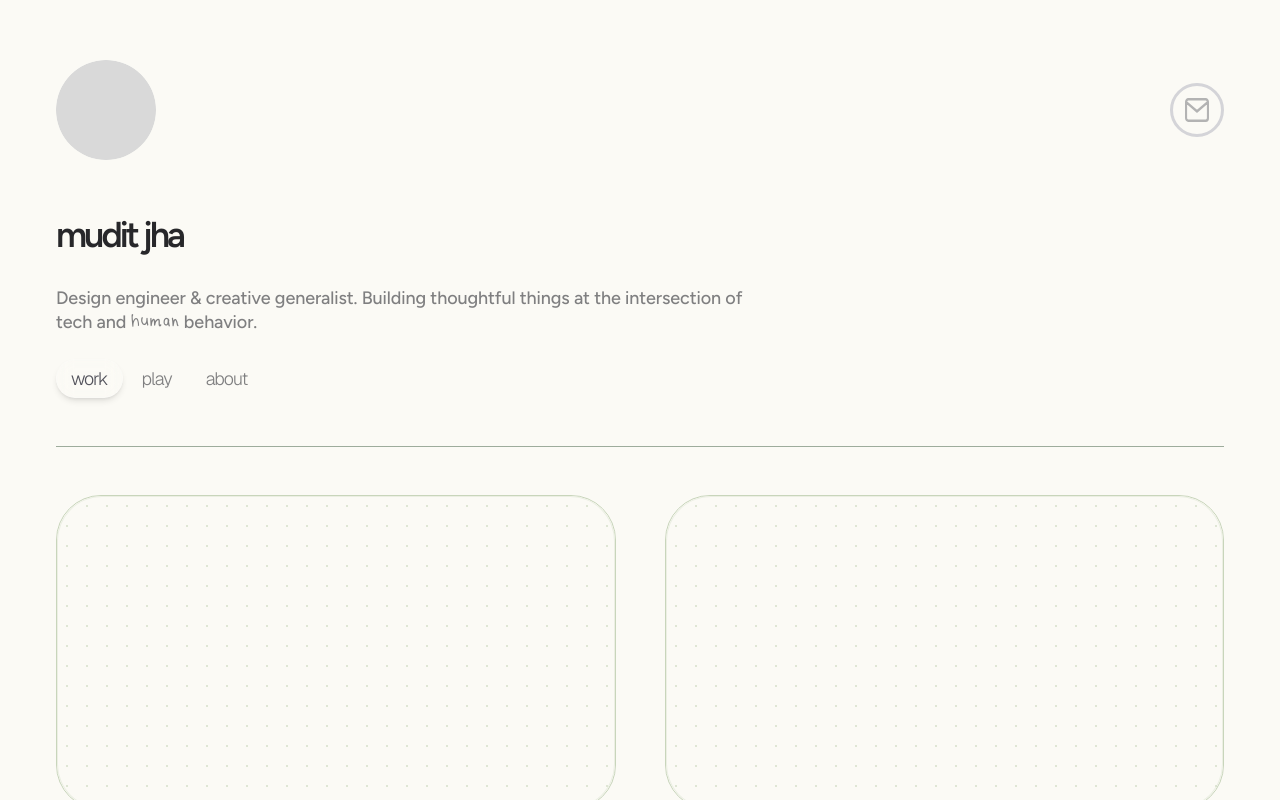
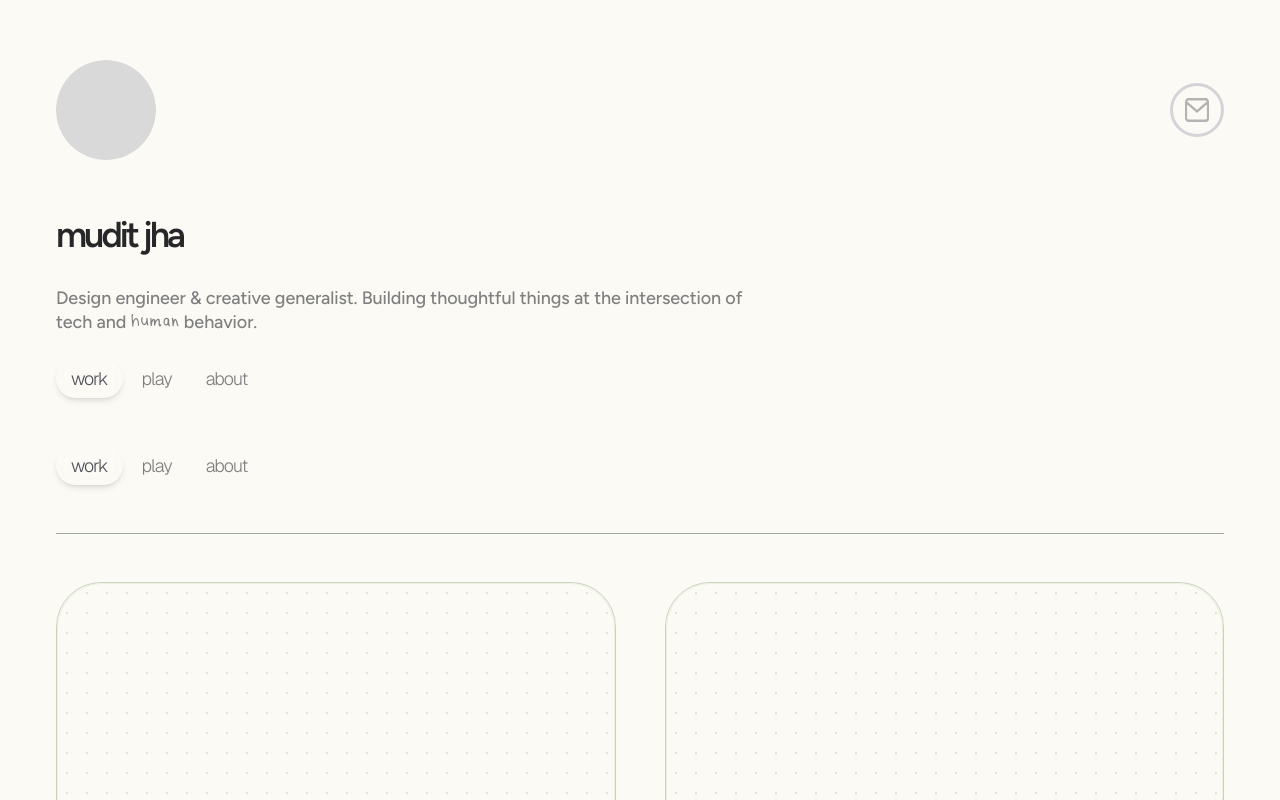
Before and after one commit to mmmudit/mudit-jha-portfolio, a Next.js app: page / in a window 1280 px wide. Shown: the top 800 px of the page. Built offline with nearby package versions, Linux system fonts and the light colour scheme.

Commit message:
refactor(nav): replace Nav import in page with NavigationTabs

```diff
--- a/src/app/page.tsx
+++ b/src/app/page.tsx
@@ -3,6 +3,9 @@ import { Footer } from "@/components/footer";
 import { Header } from "@/components/header";
 import { Intro } from "@/components/intro";
 import { ProjectCard } from "@/components/project-card";
+import * as motion from "framer-motion";
+import Rotate from "@/components/rotate";
+import NavigationTabs from "@/components/NavigationTabs";
 
 const projects = Array.from({ length: 6 }, (_, index) => ({
   id: index + 1,
@@ -14,19 +17,15 @@ export default function Home() {
     <div className="mx-auto min-h-screen w-full max-w-[1440px] bg-dough px-6 pb-16 pt-[60px] sm:px-14">
       <div className="mx-auto flex w-full max-w-[1334px] flex-col gap-12">
         <Header />
-
         <Intro />
-
+        <NavigationTabs />
         <Divider />
-
         <section className="grid grid-cols-1 gap-[42px] md:grid-cols-2 md:gap-x-[49px] md:gap-y-[42px]">
           {projects.map((project) => (
             <ProjectCard key={project.id} title={project.title} />
           ))}
         </section>
-
         <Divider />
-
         <Footer />
       </div>
     </div>
```
